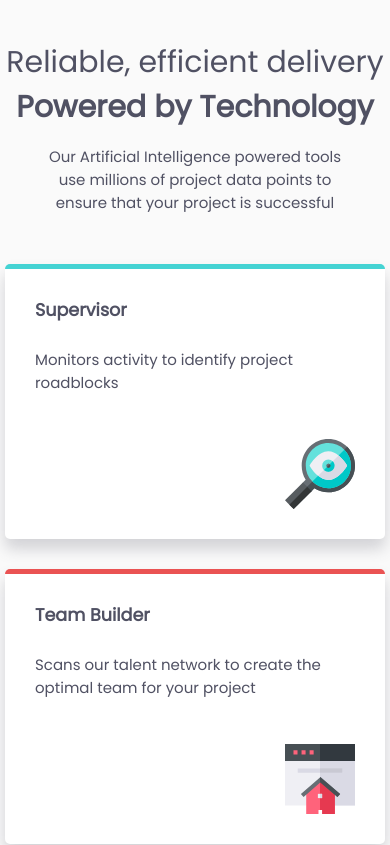
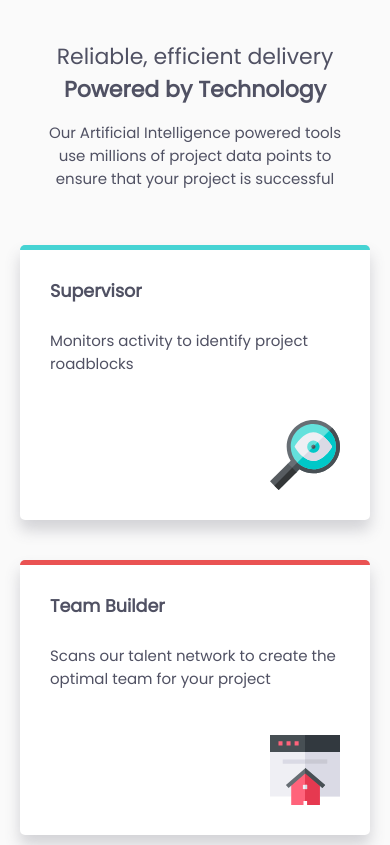
Before and after one commit to Flavio-Lucas/four-card-feature-section, a plain HTML site: page index.html in a window 390 px wide. Shown: the top 845 px of the page. Drawn offline with Linux system fonts and the light colour scheme.

Commit message:
fixed responsive for mobile

```diff
--- a/style.css
+++ b/style.css
@@ -30,7 +30,6 @@ h1, h2{
     margin: 0;
     padding: 0;
     font-weight: 900;
-
 }
 
 h1{
@@ -53,8 +52,8 @@ main{
 main div.box{
     box-shadow: 0px 10px 15px #4c4e613b;
     height: 240px;
-    width: 320px;
-    margin: 15px;
+    max-width: 320px;
+    margin: 20px;
     display: flex;
     flex-direction: column;
     text-align: left;
@@ -95,9 +94,13 @@ div.blue{
     }
     html, body{
         height: auto;
+        width: auto;
         padding-top: 20px;
     }
     p.title{
         max-width: 300px;
     }
+    h1, h2{
+        font-size: 22px;
+    }
 }
```
